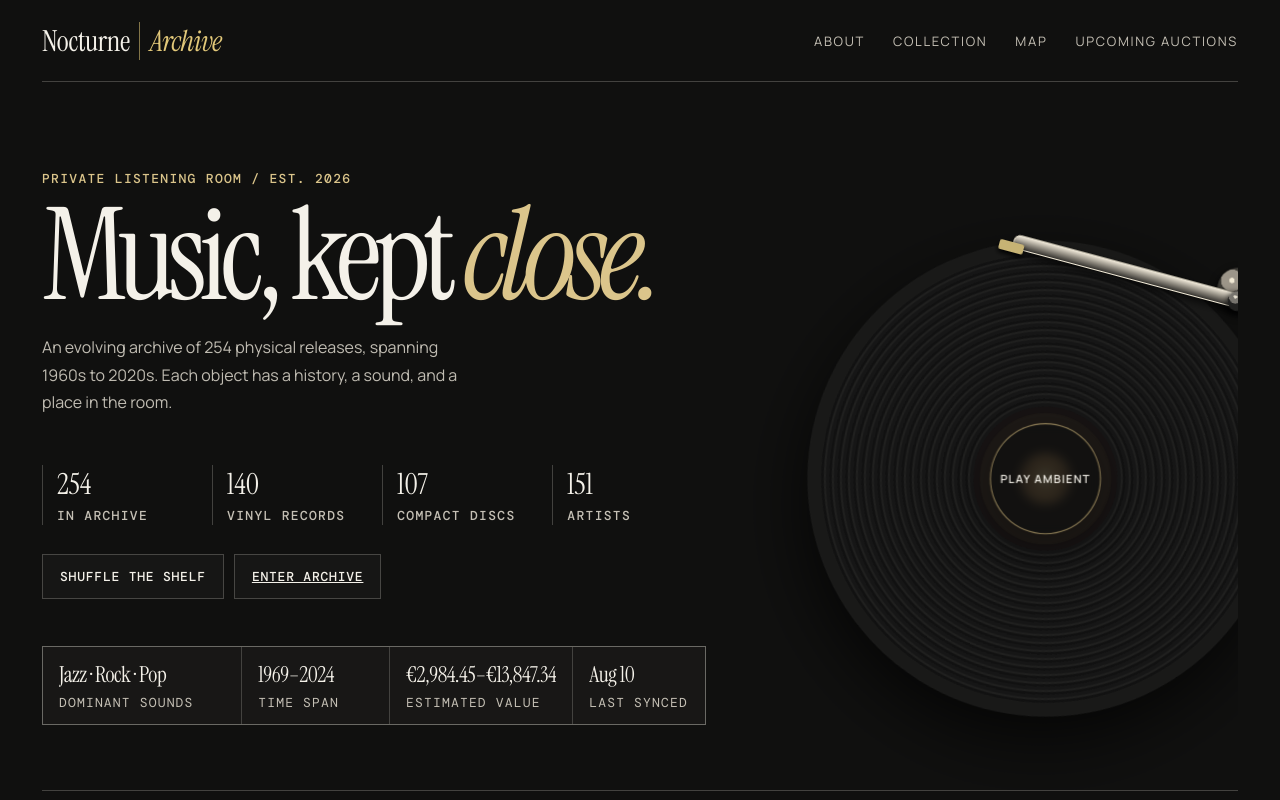
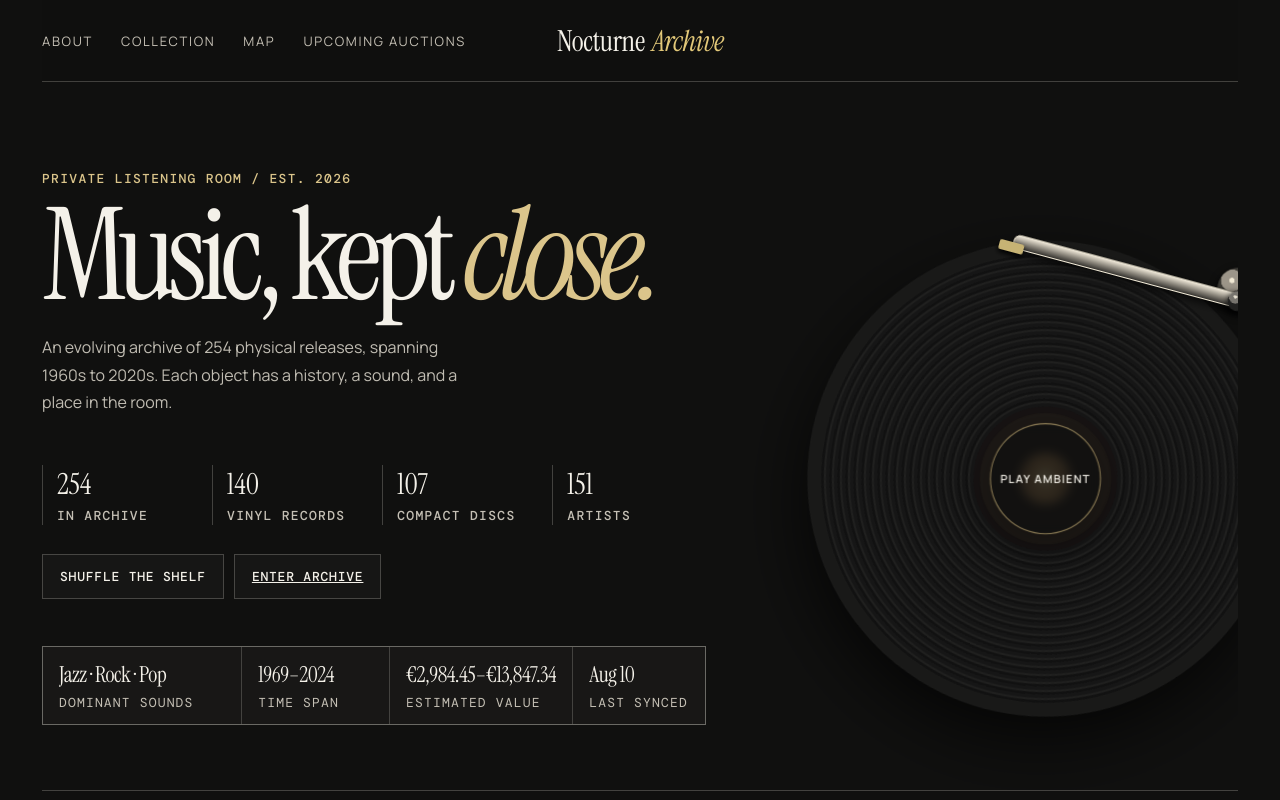
Before and after one commit to RAYDO-MAX/nocturne-archive, a plain HTML site: page index.html in a window 1280 px wide. Shown: the top 800 px of the page. Drawn offline with nearby package versions, Linux system fonts and the light colour scheme.

Commit message:
Add files via upload

```diff
--- a/index.html
+++ b/index.html
@@ -15,9 +15,10 @@
       body { margin:0; color:var(--bone); background:var(--ink); font-family:Manrope, sans-serif; }
       button { font:inherit; cursor:pointer; }
       .shell { max-width:1440px; margin:auto; padding:0 42px; }
-      nav { height:82px; display:flex; align-items:center; justify-content:space-between; border-bottom:1px solid var(--line); }
-      .brand,.brand:visited { display:inline-flex; align-items:baseline; gap:9px; color:var(--bone); font-family:'Instrument Serif',serif; font-size:29px; letter-spacing:-.03em; text-decoration:none; }.brand span{letter-spacing:-.01em}.brand em { color:#e2c879; font-style:italic; padding-left:10px; border-left:1px solid rgba(226,200,121,.55); }
+      nav { position:sticky; top:0; z-index:20; height:82px; display:flex; align-items:center; justify-content:space-between; border-bottom:1px solid var(--line); background:rgba(16,16,15,.92); backdrop-filter:blur(15px); }
+      .brand,.brand:visited { position:absolute;left:50%;transform:translateX(-50%);display:inline-flex;align-items:baseline;gap:7px;color:var(--bone);font-family:'Instrument Serif',serif;font-size:29px;letter-spacing:-.03em;text-decoration:none; }.brand span{letter-spacing:-.01em}.brand em{color:#e2c879;font-style:italic}
       .nav-links { display:flex; gap:28px; font-size:11px; text-transform:uppercase; letter-spacing:.13em; color:var(--muted); }.nav-links a{color:inherit;text-decoration:none}.nav-links a:hover{color:var(--gold)}
+      section[id]{scroll-margin-top:102px}
       .hero { min-height:650px; position:relative; display:grid; grid-template-columns:1fr .8fr; align-items:end; padding:88px 0 65px; overflow:hidden; }
       .eyebrow, .section-kicker { color:var(--gold); font:500 10px 'DM Mono',monospace; letter-spacing:.14em; text-transform:uppercase; }
       h1 { max-width:760px; margin:18px 0 27px; font:400 clamp(72px,10vw,150px)/.8 'Instrument Serif',serif; letter-spacing:-.06em; }
@@ -105,11 +106,12 @@
       @media(max-width:760px){ .hero .turntable{width:260px;position:absolute;right:-42px;bottom:52px;opacity:.78} .hero .record{width:100%;position:relative;right:auto;bottom:auto;opacity:1} .record-play{width:88px;height:88px;font-size:10px} }
       /* Accessible type scale and visible keyboard focus. */
       .nav-links,.eyebrow,.section-kicker,.hero-meta span,.snapshot-item span,.weekly-label,.weekly-meta,.live,.modal-format{font-size:13px}.room-button,.filter,.details,.map-tab{font-size:13px}.auction-stats span,.value span,footer{font-size:12px}.modal-note{font-size:13px}.card:focus-visible,.nav-links a:focus-visible,.room-button:focus-visible,.filter:focus-visible,.map-tab:focus-visible,.bid-button:focus-visible,.modal-close:focus-visible{outline:2px solid var(--gold);outline-offset:4px}.card:focus-visible{transform:translateY(-5px)}
+      @media(max-width:760px){nav{height:64px;gap:17px}.brand,.brand:visited{position:static;transform:none;flex:none;font-size:25px;gap:6px}.nav-links{display:flex;gap:14px;overflow-x:auto;white-space:nowrap;font-size:11px;letter-spacing:.06em}.nav-links::-webkit-scrollbar{display:none}section[id]{scroll-margin-top:84px}}
     </style>
   </head>
   <body>
-    <div class="shell">
-      <nav><a class="brand" href="index.html" aria-label="Nocturne Archive home"><span>Nocturne</span><em>Archive</em></a><div class="nav-links"><a href="#about">About</a><a href="#collection">Collection</a><a href="#collection-map">Map</a><a href="#auction">Upcoming auctions</a></div></nav>
+    <div class="shell" id="top">
+      <nav><a class="brand" href="#top" aria-label="Back to the top of Nocturne Archive"><span>Nocturne</span><em>Archive</em></a><div class="nav-links"><a href="#about">About</a><a href="#collection">Collection</a><a href="#collection-map">Map</a><a href="#auction">Upcoming auctions</a></div></nav>
       <main>
         <section class="hero">
           <div>
```
